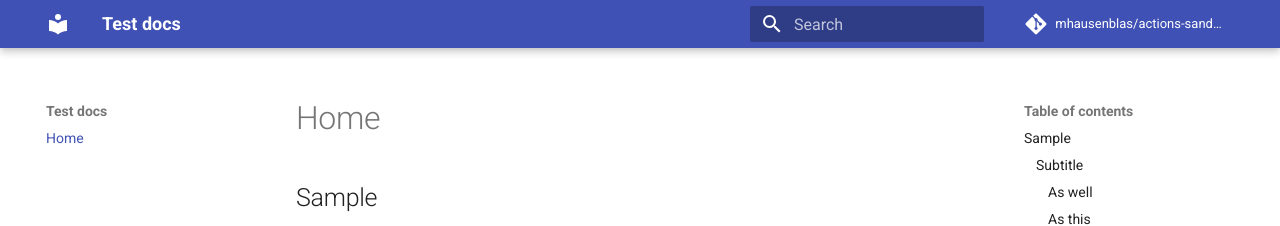
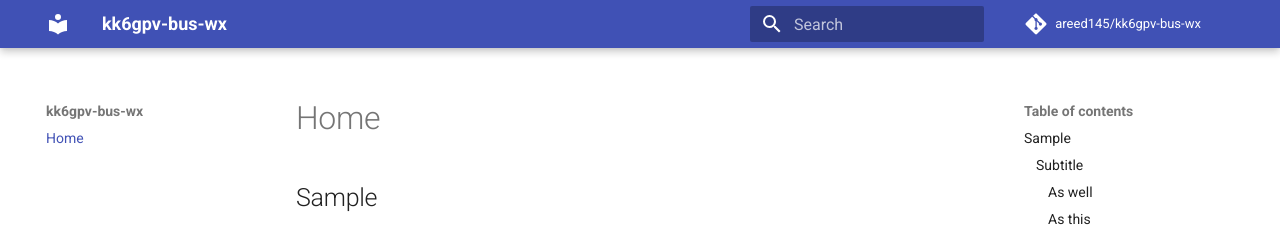
Before and after one commit to areed145/kk6gpv-bus-wx, an MkDocs documentation site: the page built from docs/index.md, in a window 1280 px wide. Shown: the top 226 px of the page. Built offline with MkDocs 1.6.1 and Material for MkDocs 9.7.7, drawn with Linux system fonts in a browser that asks for light colours; comment, search, counter and statistics services are not loaded.

Commit message:
Update mkdocs.yml

```diff
--- a/mkdocs.yml
+++ b/mkdocs.yml
@@ -1,9 +1,9 @@
-site_name: Test docs
-site_description: 'A docs test'
-site_author: 'Michael Hausenblas'
+site_name: kk6gpv-bus-wx
+site_description: 'Documentation for kk6gpv-bus-wx component of Coconut Barometer site'
+site_author: 'Adam Reeder'
 docs_dir: docs/
-repo_name: 'mhausenblas/actions-sandbox'
-repo_url: 'https://github.com/mhausenblas/actions-sandbox'
+repo_name: 'areed145/kk6gpv-bus-wx'
+repo_url: 'https://github.com/areed145/kk6gpv-bus-wx'
 nav:
     - Home: index.md
 theme:
```
